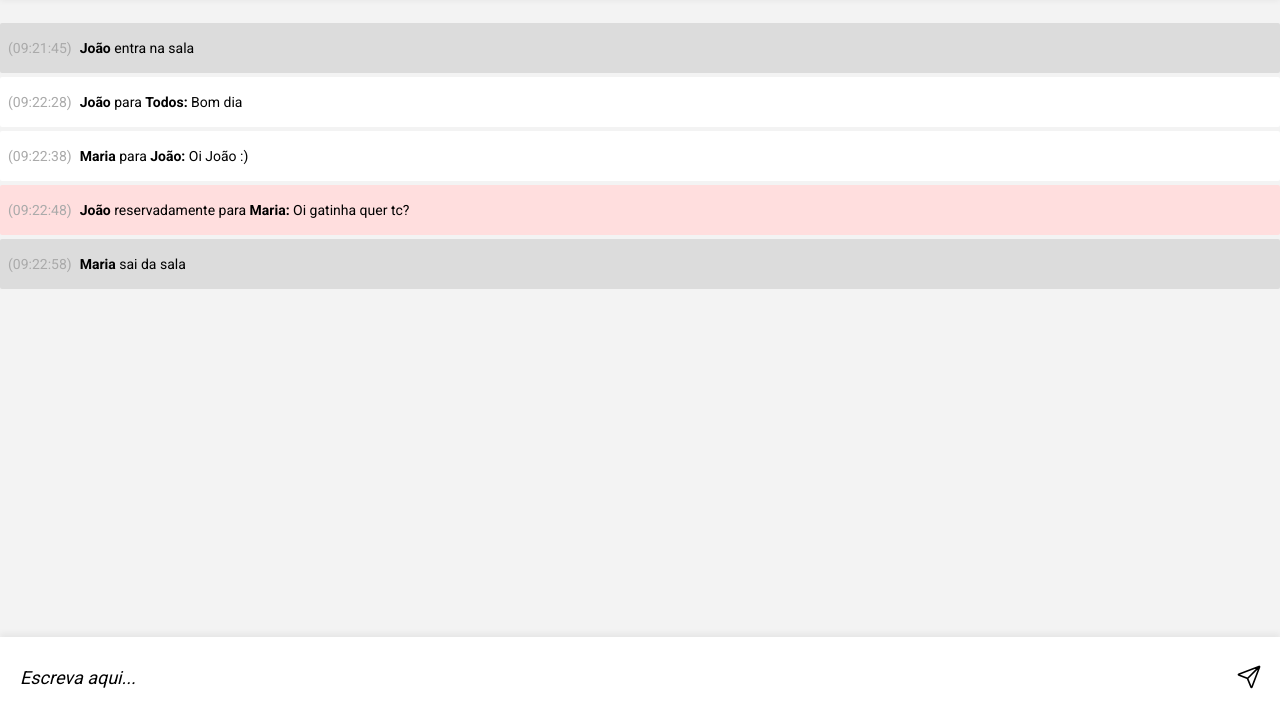
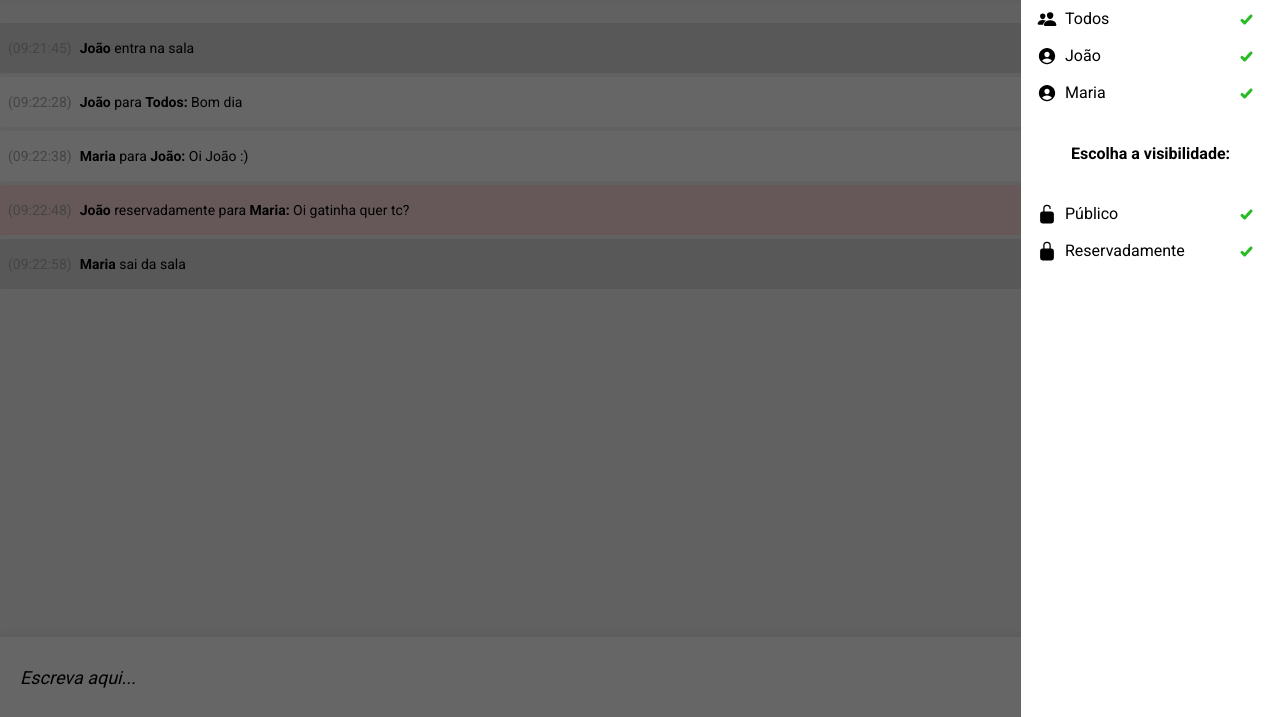
Before and after one commit to iurimp91/chat-uol, a plain HTML site: page index.html in a window 1280 px wide. Shown: the part 83-800 px from the top of the page. Drawn offline with nearby package versions, Linux system fonts and the light colour scheme.

Commit message:
Implementado layout bônus de participantes ativos

```diff
--- a/index.html
+++ b/index.html
@@ -45,6 +45,43 @@
         <input type="text" placeholder="Escreva aqui...">
         <ion-icon name="paper-plane-outline"></ion-icon>
     </div>
+
+    <div class="tela-contatos">
+        <div class="transparencia"></div>
+        <div class="contatos">
+            <h1>Escolha um contato</br>para enviar a mensagem:</h1>
+            <ul class="lista-contatos">
+                <li class="contato">
+                    <ion-icon name="people"></ion-icon>
+                    Todos
+                    <img src="medias/checkverde.png" alt="ícone de checkmark verde">
+                </li>
+                <li class="contato">
+                    <ion-icon name="person-circle"></ion-icon>
+                    João
+                    <img src="medias/checkverde.png" alt="ícone de checkmark verde">
+                </li>
+                <li class="contato">
+                    <ion-icon name="person-circle"></ion-icon>
+                    Maria
+                    <img src="medias/checkverde.png" alt="ícone de checkmark verde">
+                </li>
+            </ul>
+            <h1>Escolha a visibilidade:</h1>
+            <div class="visibilidade">
+                <div class="visivel-publico contato">
+                    <ion-icon name="lock-open"></ion-icon>
+                    Público
+                    <img src="medias/checkverde.png" alt="ícone de checkmark verde">
+                </div>
+                <div class="visivel-reservado contato">
+                    <ion-icon name="lock-closed"></ion-icon>
+                    Reservadamente
+                    <img src="medias/checkverde.png" alt="ícone de checkmark verde">
+                </div>
+            </div>
+        </div>
+    </div>
     <script src="scripts/scripts.js"></script>
     <script src="https://unpkg.com/ionicons@5.4.0/dist/ionicons.js"></script>
 </body>
--- a/styles/styles.css
+++ b/styles/styles.css
@@ -29,6 +29,7 @@ body {
 
 .mensagens {
     margin-top: 106px;
+    margin-bottom: 86px;
 }
 
 .mensagem {
@@ -73,7 +74,6 @@ body {
     border: none;
     font-family: 'Roboto';
     width: calc(100% - 40px);
-
 }
 
 ::-webkit-input-placeholder {
@@ -88,3 +88,59 @@ input:focus {
 .inferior ion-icon {
     font-size: 26px;
 }
+
+.tela-contatos {
+    position: fixed;
+    top: 0;
+    right: 0;
+    width: 100%;
+    height: 100vh;
+    display: flex;
+}
+
+.transparencia {
+    width: calc(100% - 259px);
+    height: 100vh;
+    background-color: rgba(0, 0, 0, 0.6);
+}
+
+.contatos {
+    width: 259px;
+    height: 100%;
+    background-color: white;
+    text-align: center;
+    font-size: 16px;
+    overflow-y: auto;
+}
+
+h1 {
+    width: 100%;
+    height: 84px;
+    display: flex;
+    justify-content: center;
+    align-items: center;
+}
+
+.contato {
+    width: 100%;
+    height: 36px;
+    display: flex;
+    align-items: center;
+    padding: 0 16px;
+    margin-bottom: 1px;
+    position: relative;
+}
+
+.contato ion-icon {
+    font-size: 20px;
+    margin-right: 8px;
+}
+
+.contato img {
+    position: absolute;
+    right: 27px;
+}
+
+h1:last-child {
+    height: 66px;
+}
```
Also changed, not shown: medias/checkverde.png (added).
